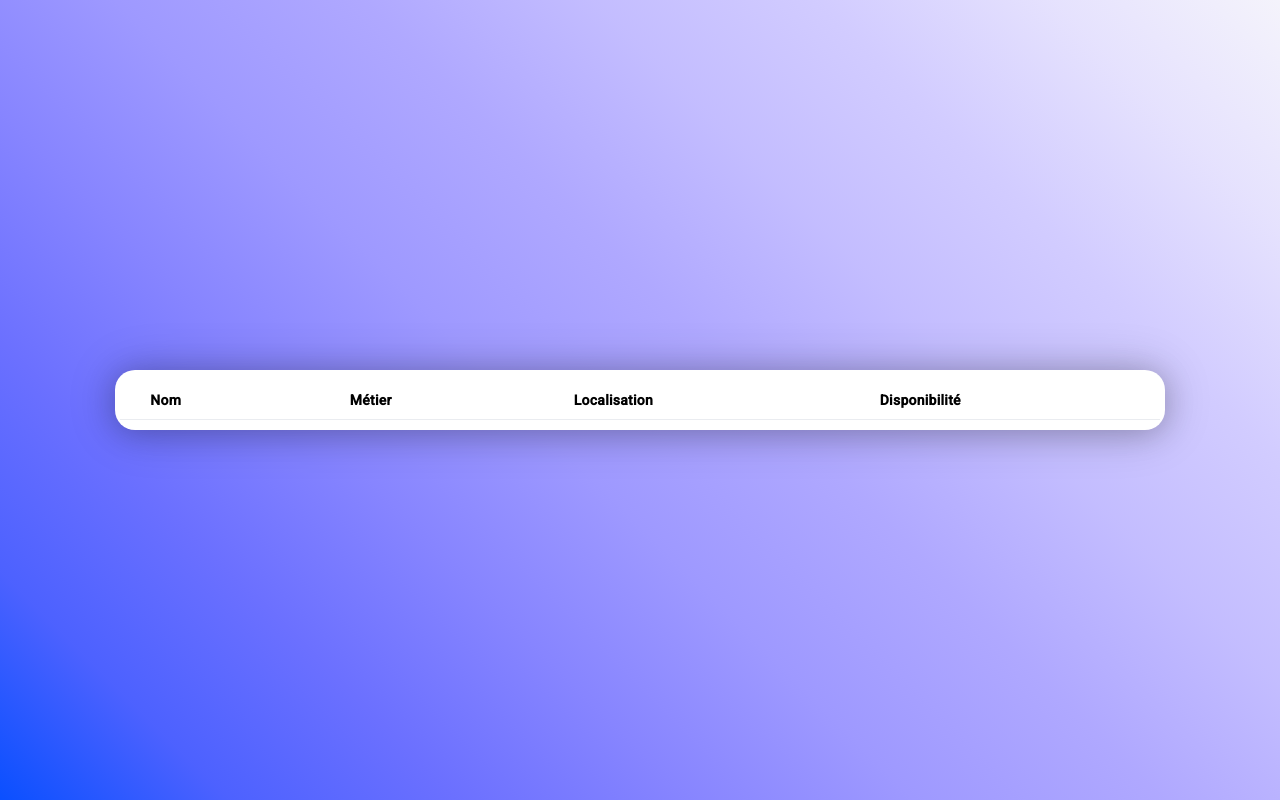
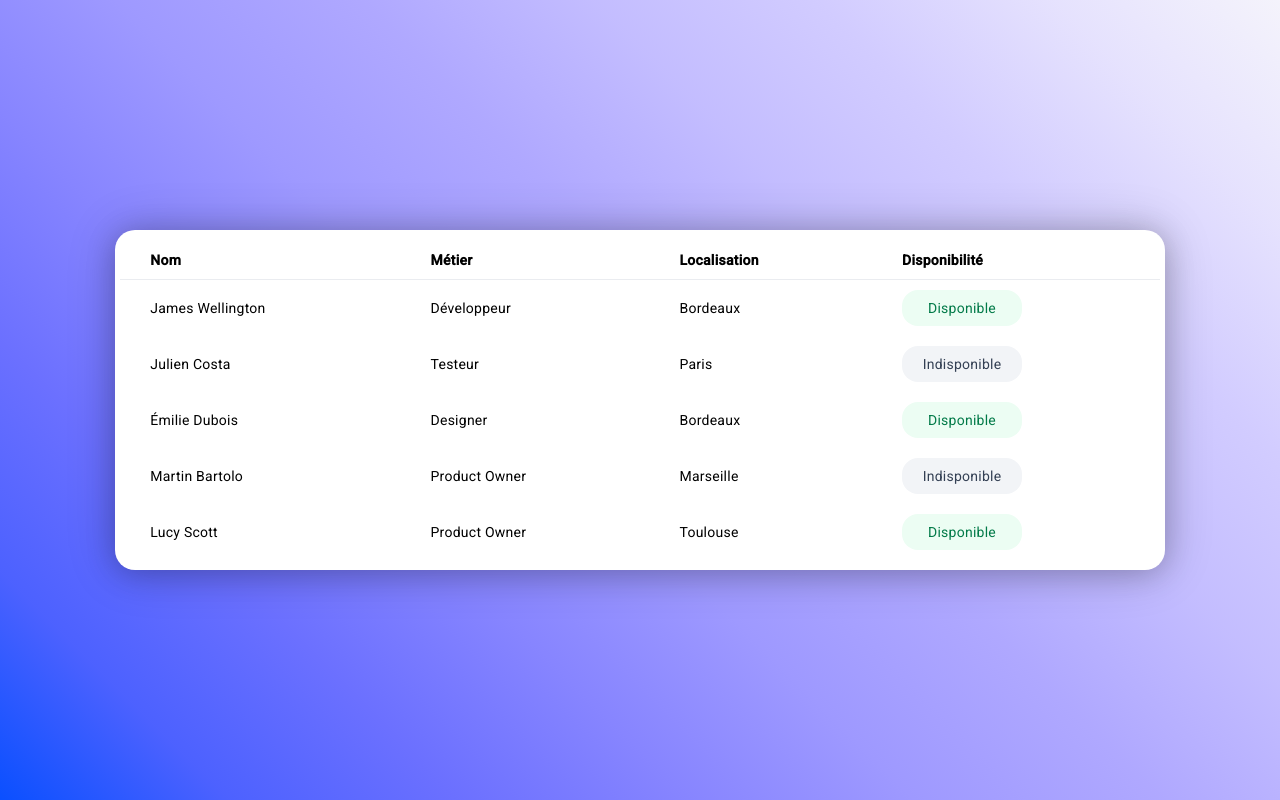
Before and after one commit to alannelucq/angular-rxjs-tutorial, an Angular app: page / in a window 1280 px wide. Built offline with nearby package versions, Linux system fonts and the light colour scheme; data requests are answered from the project's data file.

Commit message:
feat: display profiles

```diff
--- a/src/app/views/profiles/profiles.component.html
+++ b/src/app/views/profiles/profiles.component.html
@@ -7,14 +7,14 @@
         <th>Localisation</th>
         <th>Disponibilité</th>
       </tr>
-      <tr *ngFor="let profile of profiles">
+      <tr *ngFor="let profile of profiles$ | async">
         <td>{{ profile.name }}</td>
         <td>{{ profile.job }}</td>
         <td>{{ profile.location }}</td>
         <td>
-            <div class="availability-badge" [ngClass]="profile.available ? 'available' : 'unavailable'">
-              {{ profile.available ? 'Disponible' : 'Indisponible' }}
-            </div>
+          <div class="availability-badge" [ngClass]="profile.available ? 'available' : 'unavailable'">
+            {{ profile.available ? 'Disponible' : 'Indisponible' }}
+          </div>
         </td>
       </tr>
     </table>
--- a/src/app/views/profiles/profiles.component.ts
+++ b/src/app/views/profiles/profiles.component.ts
@@ -2,6 +2,8 @@ import { Component } from '@angular/core';
 import { CommonModule } from '@angular/common';
 import { MatSlideToggleModule } from "@angular/material/slide-toggle";
 import { Profile } from "../../core/models/profile.model";
+import { ProfilesGateway } from "../../core/gateways/profiles.gateway";
+import { Observable } from "rxjs";
 
 @Component({
   selector: 'app-profiles',
@@ -11,5 +13,8 @@ import { Profile } from "../../core/models/profile.model";
   styleUrls: ['./profiles.component.scss']
 })
 export class ProfilesComponent {
-  profiles: Profile[] = [];
+  profiles$: Observable<Profile[]> = this.profilesGateway.fetchProfiles();
+
+  constructor(private profilesGateway: ProfilesGateway) {
+  }
 }
```
